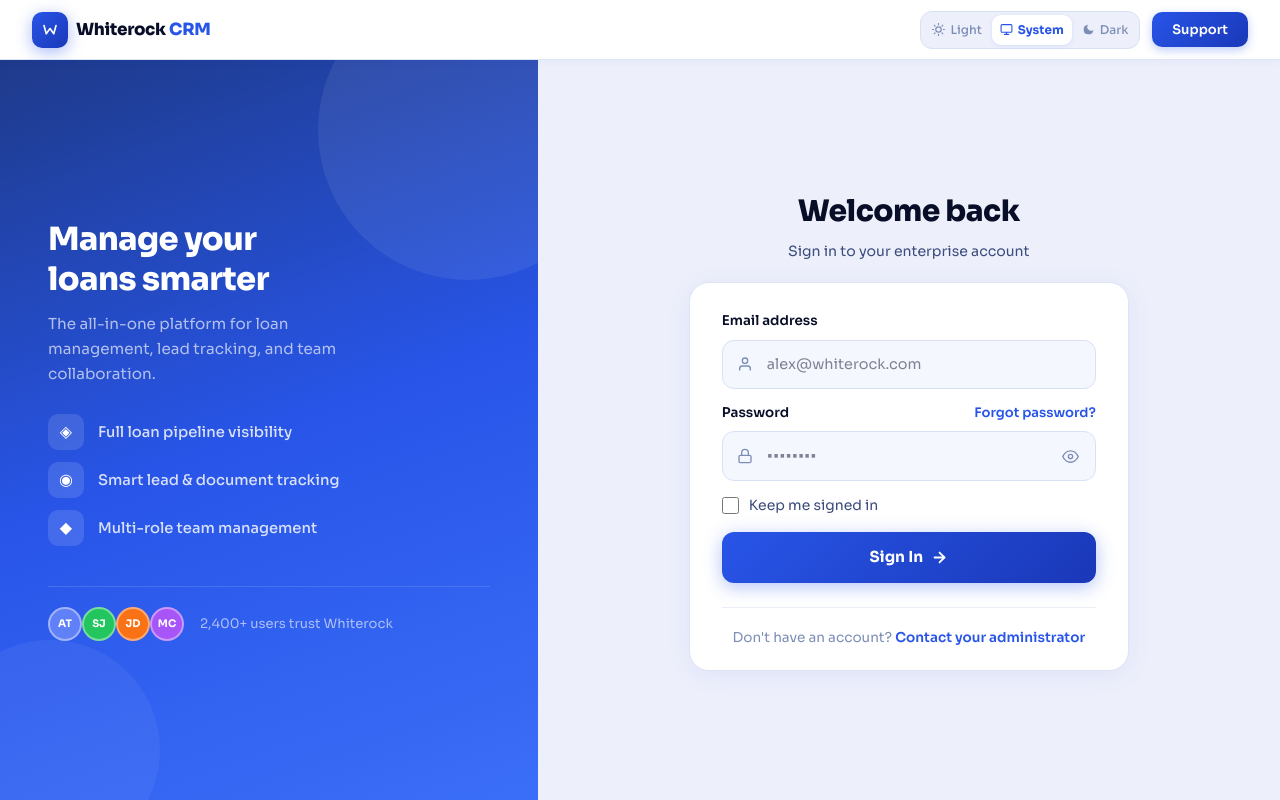
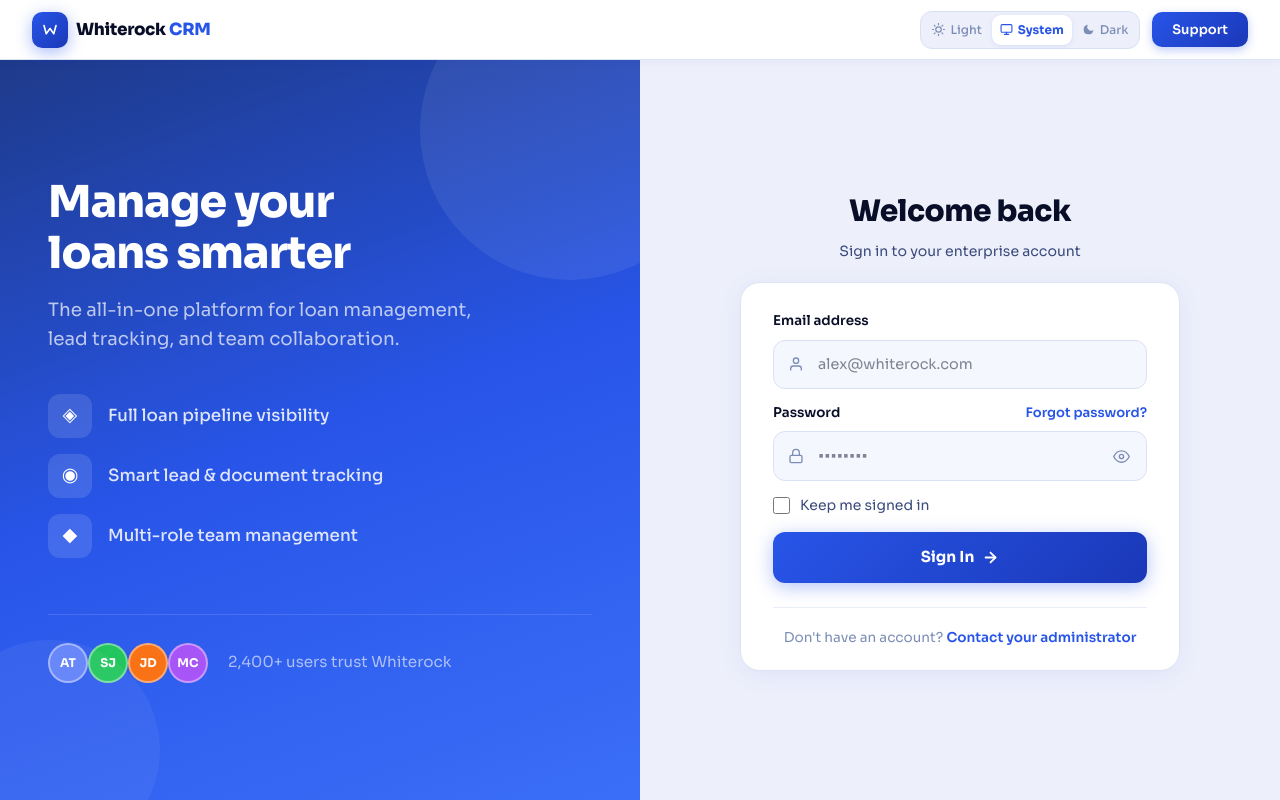
Before and after one commit to cnkulatunga/Whiterock-CRM, a React (Vite) app: page /Whiterock-CRM/login in a window 1280 px wide. Built offline with nearby package versions, Linux system fonts and the light colour scheme.

Commit message:
update login

```diff
--- a/src/pages/login/Login.jsx
+++ b/src/pages/login/Login.jsx
@@ -219,7 +219,7 @@ const Login = ({ onLogin, defaultRole }) => {
 
                 {/* ── LEFT BRAND PANEL ──────────────────────────────── */}
                 {!isTablet && <div style={{
-                    width: '42%', minWidth: 380, display: 'flex', flexDirection: 'column',
+                    width: '50%', minWidth: 420, display: 'flex', flexDirection: 'column',
                     justifyContent: 'center', padding: '40px 48px',
                     background: isDark
                         ? 'linear-gradient(160deg, #1a1f3c 0%, #131726 60%, #0e1220 100%)'
@@ -231,10 +231,10 @@ const Login = ({ onLogin, defaultRole }) => {
                     <div style={{ position: 'absolute', top: -80, right: -80, width: 300, height: 300, borderRadius: '50%', background: isDark ? 'rgba(96,128,248,0.06)' : 'rgba(255,255,255,0.07)', pointerEvents: 'none' }} />
                     <div style={{ position: 'absolute', bottom: -60, left: -60, width: 220, height: 220, borderRadius: '50%', background: isDark ? 'rgba(96,128,248,0.04)' : 'rgba(255,255,255,0.05)', pointerEvents: 'none' }} />
 
-                    <h1 style={{ fontSize: '2rem', fontWeight: 800, color: '#fff', lineHeight: 1.25, letterSpacing: '-0.5px', marginBottom: 12 }}>
+                    <h1 style={{ fontSize: '2.75rem', fontWeight: 800, color: '#fff', lineHeight: 1.15, letterSpacing: '-0.8px', marginBottom: 16 }}>
                         Manage your<br />loans smarter
                     </h1>
-                    <p style={{ fontSize: '0.95rem', color: 'rgba(255,255,255,0.65)', lineHeight: 1.65, marginBottom: 28, maxWidth: 340 }}>
+                    <p style={{ fontSize: '1.15rem', color: 'rgba(255,255,255,0.7)', lineHeight: 1.6, marginBottom: 40, maxWidth: 440 }}>
                         The all-in-one platform for loan management, lead tracking, and team collaboration.
                     </p>
 
@@ -243,17 +243,17 @@ const Login = ({ onLogin, defaultRole }) => {
                         { icon: '◉', text: 'Smart lead & document tracking' },
                         { icon: '◆', text: 'Multi-role team management' },
                     ].map((f) => (
-                        <div key={f.text} style={{ display: 'flex', alignItems: 'center', gap: 14, marginBottom: 12 }}>
-                            <div style={{ width: 36, height: 36, borderRadius: 10, background: 'rgba(255,255,255,0.12)', display: 'flex', alignItems: 'center', justifyContent: 'center', fontSize: '1rem', color: '#fff', flexShrink: 0 }}>{f.icon}</div>
-                            <span style={{ fontSize: '0.92rem', color: 'rgba(255,255,255,0.82)', fontWeight: 500 }}>{f.text}</span>
+                        <div key={f.text} style={{ display: 'flex', alignItems: 'center', gap: 16, marginBottom: 16 }}>
+                            <div style={{ width: 44, height: 44, borderRadius: 12, background: 'rgba(255,255,255,0.12)', display: 'flex', alignItems: 'center', justifyContent: 'center', fontSize: '1.2rem', color: '#fff', flexShrink: 0 }}>{f.icon}</div>
+                            <span style={{ fontSize: '1.05rem', color: 'rgba(255,255,255,0.85)', fontWeight: 500 }}>{f.text}</span>
                         </div>
                     ))}
 
-                    <div style={{ marginTop: 28, paddingTop: 20, borderTop: '1px solid rgba(255,255,255,0.12)', display: 'flex', alignItems: 'center', gap: 10 }}>
+                    <div style={{ marginTop: 40, paddingTop: 28, borderTop: '1px solid rgba(255,255,255,0.12)', display: 'flex', alignItems: 'center', gap: 12 }}>
                         {['AT','SJ','JD','MC'].map((ini, i) => (
-                            <div key={ini} style={{ width: 34, height: 34, borderRadius: '50%', border: '2px solid rgba(255,255,255,0.4)', background: ['#6080f8','#22c55e','#f97316','#a855f7'][i], display: 'flex', alignItems: 'center', justifyContent: 'center', fontSize: '0.65rem', fontWeight: 700, color: '#fff', marginLeft: i > 0 ? -10 : 0 }}>{ini}</div>
+                            <div key={ini} style={{ width: 40, height: 40, borderRadius: '50%', border: '2px solid rgba(255,255,255,0.4)', background: ['#6080f8','#22c55e','#f97316','#a855f7'][i], display: 'flex', alignItems: 'center', justifyContent: 'center', fontSize: '0.75rem', fontWeight: 700, color: '#fff', marginLeft: i > 0 ? -12 : 0 }}>{ini}</div>
                         ))}
-                        <span style={{ fontSize: '0.82rem', color: 'rgba(255,255,255,0.6)', marginLeft: 6 }}>2,400+ users trust Whiterock</span>
+                        <span style={{ fontSize: '0.95rem', color: 'rgba(255,255,255,0.6)', marginLeft: 8 }}>2,400+ users trust Whiterock</span>
                     </div>
                 </div>}
 
```
